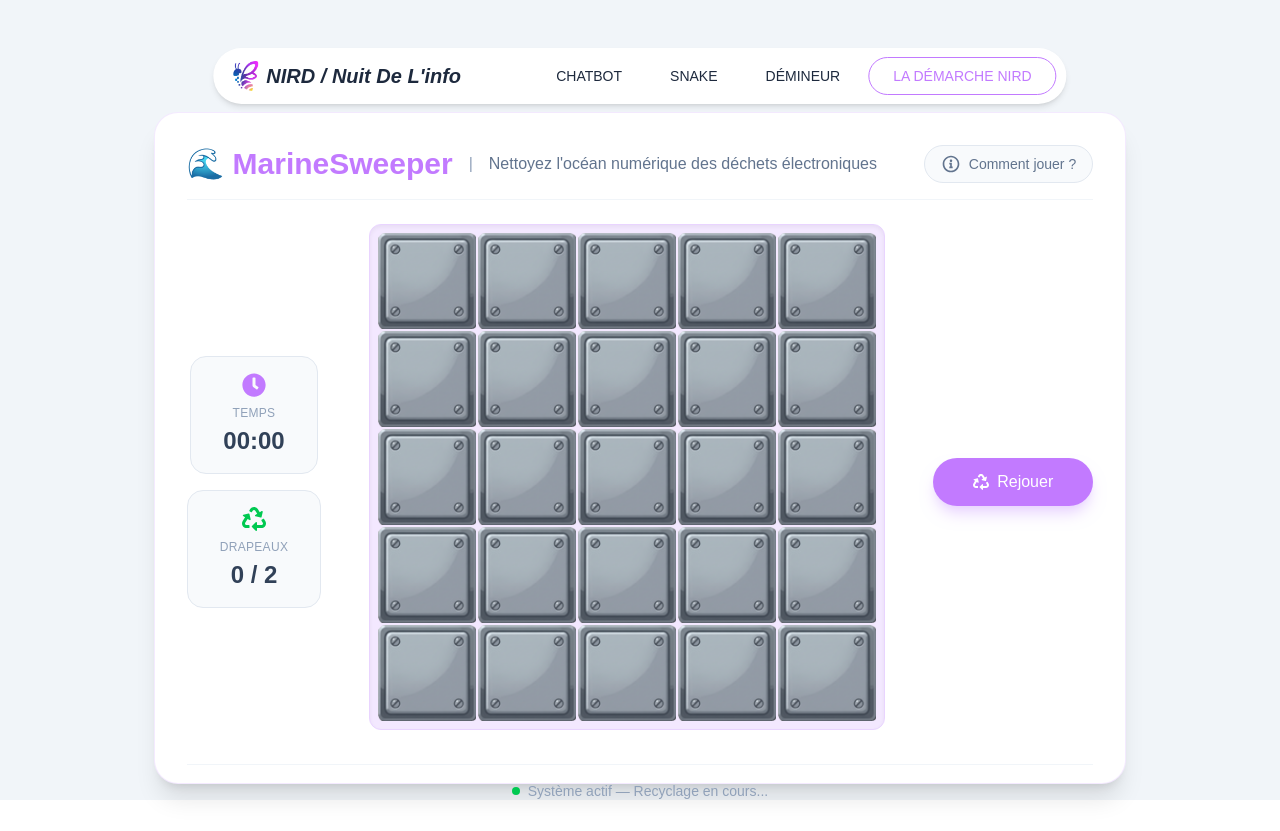
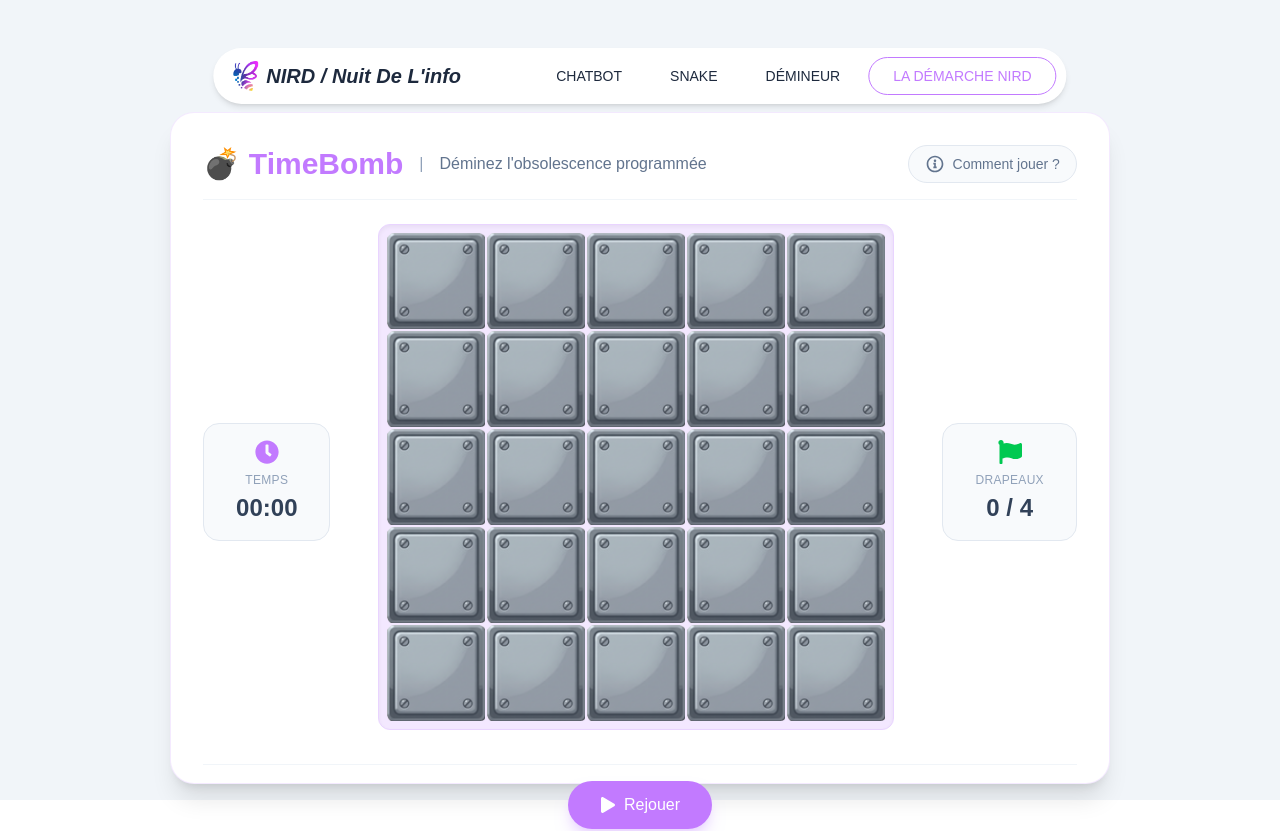
Before and after one commit to ErwanCoubret/ndi-2025, a Next.js app in the folder next-app/: page /demineur in a window 1280 px wide. Shown: the top 831 px of the page. Built offline with nearby package versions, Linux system fonts and the light colour scheme.

Commit message:
fix(Demineur): adapt text

```diff
--- a/next-app/app/components/mine-swipper/MineSwipperContent.tsx
+++ b/next-app/app/components/mine-swipper/MineSwipperContent.tsx
@@ -13,7 +13,7 @@ import {
 import Rectangle from "./rectangle";
 import Modal from "../utils/modal";
 import { RiInformation2Line } from "react-icons/ri";
-import { FaClock, FaRecycle, FaSkull, FaTrophy } from "react-icons/fa";
+import { FaClock, FaFlag, FaPlay, FaRecycle, FaSkull, FaTrophy } from "react-icons/fa";
 
 const DEM_CASE = "/demineur/DemCase.png";
 const DEM_FLAG = "/demineur/DemFlag.png";
@@ -33,7 +33,7 @@ const DEM_NUMBERS = [
 export default function MineSwipperSection() {
 	const rows = 5;
 	const cols = 5;
-	const bombs = 2;
+	const bombs = 4;
 	const [cellSize, setCellSize] = useState((16 / rows) * 50);
 
 	const [cellImages, setCellImages] = useState(
@@ -287,10 +287,10 @@ export default function MineSwipperSection() {
 				{/* Header avec titre et info */}
 				<div className="flex flex-col items-center mb-3">
 					<h1 className="text-xl md:text-2xl font-bold text-purple-400 mb-1">
-						🌊 MarineSweeper
+						💣 TimeBomb
 					</h1>
 					<p className="text-slate-500 text-xs md:text-sm text-center max-w-md">
-						Nettoyez l&apos;océan numérique des déchets électroniques
+						Déminez l&apos;obsolescence programmée
 					</p>
 				</div>
 
@@ -310,7 +310,7 @@ export default function MineSwipperSection() {
 						<span className="font-mono text-slate-700 font-medium text-sm">{formatTime(time)}</span>
 					</div>
 					<div className="flex items-center gap-1.5 px-3 py-1.5 bg-slate-100 rounded-full border border-slate-200">
-						<FaRecycle className="text-green-500 text-sm" />
+						<FaFlag className="text-green-500 text-sm" />
 						<span className="font-mono text-slate-700 font-medium text-sm">{flagCount} / {bombs}</span>
 					</div>
 				</div>
@@ -343,9 +343,9 @@ export default function MineSwipperSection() {
 				<div className="flex justify-center mt-4">
 					<button
 						onClick={handleReset}
-						className="bg-white w-fit text-purple-400 flex items-center justify-center px-5 py-1.5 rounded-full transform hover:scale-105 duration-300 hover:bg-purple-400 hover:text-white transition-all cursor-pointer font-medium text-sm border border-purple-200"
+						className="bg-purple-400 w-fit text-white flex items-center justify-center px-5 py-1.5 rounded-full transform hover:scale-105 duration-300 hover:bg-purple-500 transition-all cursor-pointer font-medium text-sm shadow-md shadow-purple-200"
 					>
-						<FaRecycle className="mr-2" />
+						<FaPlay className="mr-2" />
 						Rejouer
 					</button>
 				</div>
@@ -371,11 +371,11 @@ export default function MineSwipperSection() {
 				<div className="flex items-center justify-between mb-6 pb-4 border-b border-slate-100">
 					<div className="flex items-center gap-4">
 						<h1 className="text-3xl font-bold text-purple-400">
-							🌊 MarineSweeper
+							💣 TimeBomb
 						</h1>
 						<span className="text-slate-400">|</span>
 						<p className="text-slate-500">
-							Nettoyez l&apos;océan numérique des déchets électroniques
+							Déminez l&apos;obsolescence programmée
 						</p>
 					</div>
 					<button
@@ -389,18 +389,20 @@ export default function MineSwipperSection() {
 
 				{/* Contenu principal */}
 				<div className="flex items-center justify-center gap-12 flex-1">
-					{/* Panneau Stats à gauche */}
+					{/* Panneau Stats à gauche - Temps */}
 					<div className="flex flex-col gap-4 items-center">
 						<div className="flex flex-col items-center gap-1 px-8 py-4 bg-slate-50 rounded-2xl border border-slate-200">
 							<FaClock className="text-purple-400 text-2xl mb-1" />
 							<span className="text-xs text-slate-400 uppercase tracking-wide">Temps</span>
 							<span className="font-mono text-slate-700 font-bold text-2xl">{formatTime(time)}</span>
 						</div>
-						<div className="flex flex-col items-center gap-1 px-8 py-4 bg-slate-50 rounded-2xl border border-slate-200">
-							<FaRecycle className="text-green-500 text-2xl mb-1" />
-							<span className="text-xs text-slate-400 uppercase tracking-wide">Drapeaux</span>
-							<span className="font-mono text-slate-700 font-bold text-2xl">{flagCount} / {bombs}</span>
-						</div>
+						{/* Message Game Over à gauche */}
+						{gameOver && (
+							<div className="flex flex-col items-center gap-2 p-4 bg-red-50 rounded-2xl border border-red-200 text-red-500 animate-pulse">
+								<FaSkull className="text-2xl" />
+								<span className="font-semibold text-center text-sm">Game Over !</span>
+							</div>
+						)}
 					</div>
 
 					{/* Grille centrale */}
@@ -427,25 +429,16 @@ export default function MineSwipperSection() {
 						</div>
 					</div>
 
-					{/* Panneau Actions à droite */}
-					<div className="flex flex-col gap-4 items-center min-w-[160px]">
-						<button
-							onClick={handleReset}
-							className="w-full bg-purple-400 text-white flex items-center justify-center px-6 py-3 rounded-full transform hover:scale-105 duration-300 hover:bg-purple-500 transition-all cursor-pointer font-medium shadow-lg shadow-purple-200"
-						>
-							<FaRecycle className="mr-2" />
-							Rejouer
-						</button>
-
-						{/* Messages */}
-						{gameOver && (
-							<div className="flex flex-col items-center gap-2 p-4 bg-red-50 rounded-2xl border border-red-200 text-red-500 animate-pulse w-full">
-								<FaSkull className="text-2xl" />
-								<span className="font-semibold text-center text-sm">Game Over !</span>
-							</div>
-						)}
+					{/* Panneau Stats à droite - Drapeaux */}
+					<div className="flex flex-col gap-4 items-center">
+						<div className="flex flex-col items-center gap-1 px-8 py-4 bg-slate-50 rounded-2xl border border-slate-200">
+							<FaFlag className="text-green-500 text-2xl mb-1" />
+							<span className="text-xs text-slate-400 uppercase tracking-wide">Drapeaux</span>
+							<span className="font-mono text-slate-700 font-bold text-2xl">{flagCount} / {bombs}</span>
+						</div>
+						{/* Message Victoire à droite */}
 						{gamewin && (
-							<div className="flex flex-col items-center gap-2 p-4 bg-green-50 rounded-2xl border border-green-200 text-green-500 animate-pulse w-full">
+							<div className="flex flex-col items-center gap-2 p-4 bg-green-50 rounded-2xl border border-green-200 text-green-500 animate-pulse">
 								<FaTrophy className="text-2xl" />
 								<span className="font-semibold text-center text-sm">Victoire !</span>
 							</div>
@@ -453,12 +446,15 @@ export default function MineSwipperSection() {
 					</div>
 				</div>
 
-				{/* Footer */}
-				<div className="mt-6 pt-4 border-t border-slate-100 text-center">
-					<p className="flex items-center justify-center gap-2 text-slate-400 text-sm">
-						<span className="inline-block w-2 h-2 bg-green-500 rounded-full animate-pulse" />
-						Système actif — Recyclage en cours...
-					</p>
+				{/* Footer avec bouton Rejouer */}
+				<div className="mt-6 pt-4 border-t border-slate-100 flex justify-center">
+					<button
+						onClick={handleReset}
+						className="bg-purple-400 text-white flex items-center justify-center px-8 py-3 rounded-full transform hover:scale-105 duration-300 hover:bg-purple-500 transition-all cursor-pointer font-medium shadow-lg shadow-purple-200"
+					>
+						<FaPlay className="mr-2" />
+						Rejouer
+					</button>
 				</div>
 			</div>
 
@@ -467,36 +463,28 @@ export default function MineSwipperSection() {
 				<Modal
 					showModal={rule}
 					setShowModal={setRule}
-					title={"🎮 Règles du MarineSweeper"}
+					title={"🎮 Règles de TimeBomb"}
 				>
 					<div className="space-y-3 text-slate-600 text-sm">
 						<div className="flex items-start gap-2 p-2 bg-slate-100 rounded-lg">
 							<span className="text-xl">🎯</span>
-							<p>Découvrez toutes les cases sans cliquer sur les déchets électroniques.</p>
+							<p>Révélez toutes les cases sans tomber sur les pièges de l&apos;obsolescence programmée cachés par les fabricants.</p>
 						</div>
 						<div className="flex items-start gap-2 p-2 bg-slate-100 rounded-lg">
 							<span className="text-xl">🔢</span>
-							<p>Chaque chiffre indique combien de déchets se trouvent dans les cases adjacentes.</p>
+							<p>Chaque chiffre indique combien de pièges d&apos;obsolescence se cachent dans les cases adjacentes.</p>
 						</div>
 						<div className="flex items-start gap-2 p-2 bg-slate-100 rounded-lg">
 							<span className="text-xl">🚩</span>
-							<p>Clic droit pour marquer une case suspecte avec un drapeau.</p>
+							<p>Clic droit pour signaler une pratique d&apos;obsolescence programmée avec un drapeau.</p>
 						</div>
 						<div className="flex items-start gap-2 p-2 bg-purple-50 rounded-lg border border-purple-200">
 							<span className="text-xl">♻️</span>
-							<p className="text-purple-600">Révélez toutes les cases sûres pour gagner !</p>
+							<p className="text-purple-600">Identifiez tous les pièges pour prolonger la durée de vie de vos appareils !</p>
 						</div>
 					</div>
 				</Modal>
 			)}
-
-			{/* Footer mobile uniquement */}
-			<div className="lg:hidden mt-3 text-center text-slate-500 text-xs">
-				<p className="flex items-center justify-center gap-2">
-					<span className="inline-block w-1.5 h-1.5 bg-green-500 rounded-full animate-pulse" />
-					Système actif — Recyclage en cours...
-				</p>
-			</div>
 		</div>
 	);
 }
```
